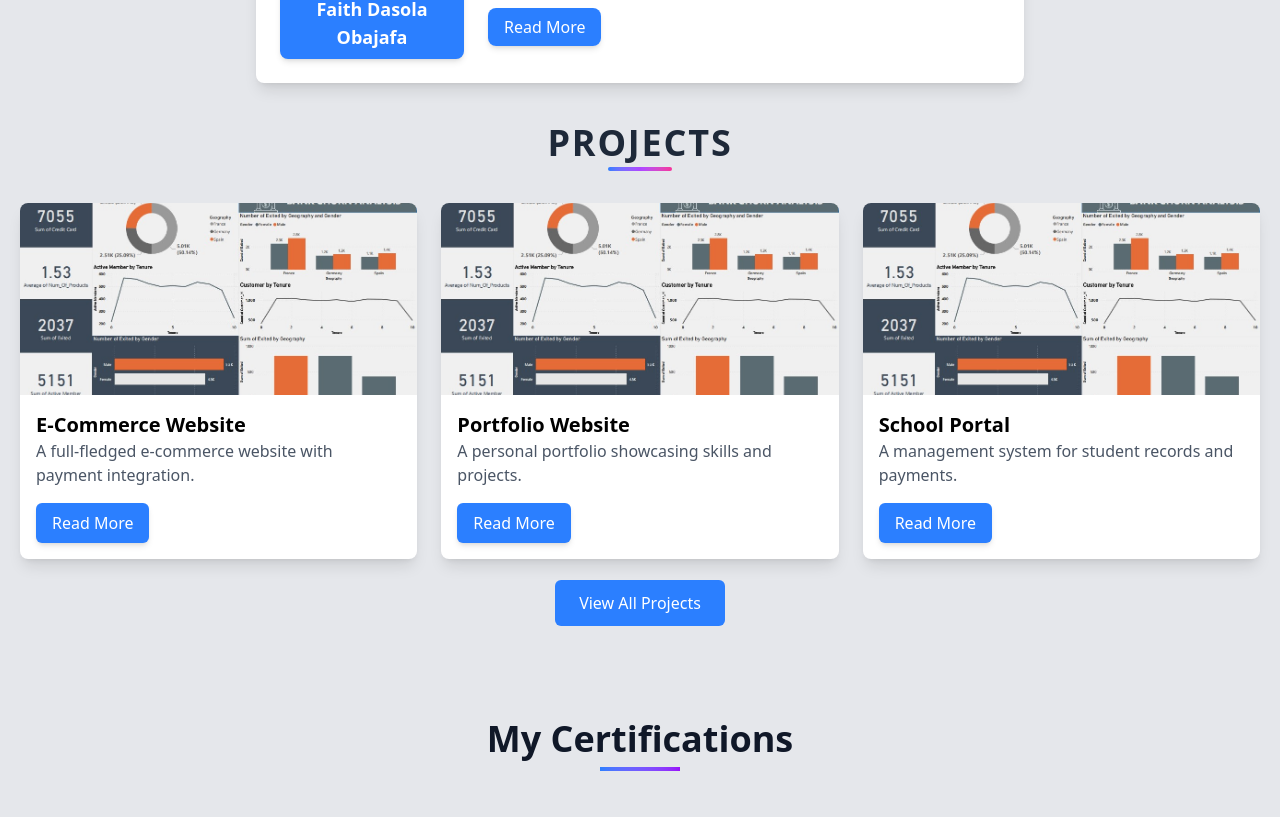
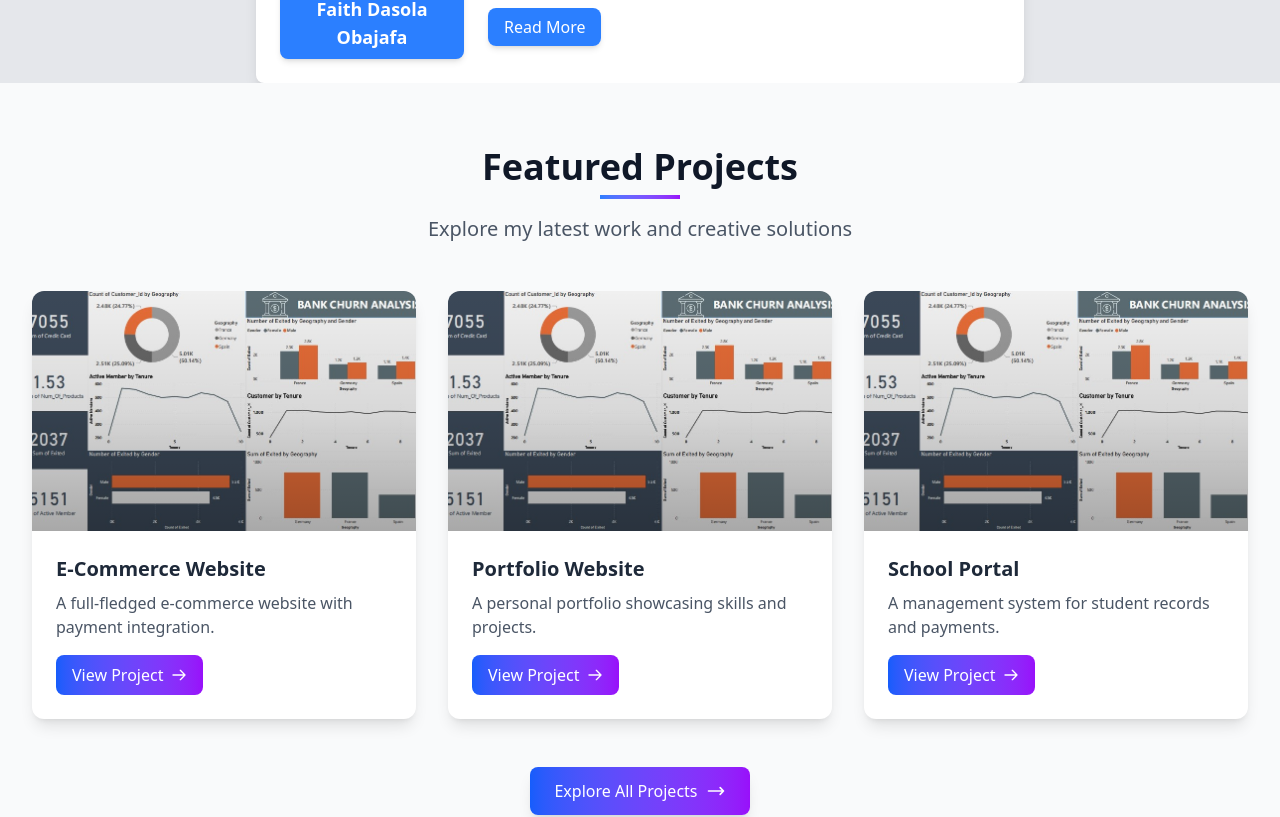
Before and after one commit to Oluwasegun122/blessediog, a Next.js app: page / in a window 1280 px wide. Shown: the part 1105-1922 px from the top of the page. Built offline with nearby package versions, Linux system fonts and the light colour scheme.

Commit message:
first commit

```diff
--- a/app/components/CertificationsSection.tsx
+++ b/app/components/CertificationsSection.tsx
@@ -58,13 +58,12 @@ export default function CertificationsSection() {
   return (
     <section className="py-16 px-4 sm:px-6 lg:px-8">
       <div className="max-w-7xl mx-auto">
-        <div className="text-center mb-12">
-          <h2 className="text-3xl font-extrabold text-gray-900 sm:text-4xl">
-            <span className="block">My Certifications</span>
-            <span className="block mt-2 h-1 w-20 bg-gradient-to-r from-blue-500 to-purple-600 mx-auto"></span>
+        <div className="my-10 flex flex-col items-center">
+          <h2 className="text-4xl font-extrabold tracking-wider uppercase text-gray-800 relative inline-block">
+            Certifications
+            <span className="absolute left-1/2 transform -translate-x-1/2 -bottom-2 h-1 w-16 bg-gradient-to-r from-blue-500 via-purple-500 to-pink-500 rounded-full"></span>
           </h2>
         </div>
-
         <div className="grid gap-8 sm:grid-cols-1 md:grid-cols-2 lg:grid-cols-3">
           {certs.map((cert) => (
             <div
--- a/app/components/ProjectsSection.tsx
+++ b/app/components/ProjectsSection.tsx
@@ -10,6 +10,7 @@ interface Project {
   image: string;
   description: string;
   slug: string;
+  tags?: string[]; // Added optional tags field
 }
 
 export default function ProjectsSection() {
@@ -20,57 +21,129 @@ export default function ProjectsSection() {
     fetch("/api/projects")
       .then((res) => res.json())
       .then((data: Project[]) => {
-        // Only take the first three projects
         setProjects(data.slice(0, 3));
       })
       .catch((err) => console.error("Error fetching projects:", err))
       .finally(() => setLoading(false));
   }, []);
 
-  if (loading) return <p className="text-center">Loading Projects...</p>;
+  if (loading)
+    return (
+      <div className="flex justify-center items-center h-64">
+        <div className="animate-pulse grid grid-cols-1 md:grid-cols-2 lg:grid-cols-3 gap-6 w-full">
+          {[...Array(3)].map((_, i) => (
+            <div
+              key={i}
+              className="bg-white rounded-lg shadow-lg overflow-hidden"
+            >
+              <div className="w-full h-48 bg-gray-200"></div>
+              <div className="p-4 space-y-3">
+                <div className="h-6 bg-gray-200 rounded w-3/4"></div>
+                <div className="space-y-2">
+                  <div className="h-4 bg-gray-200 rounded"></div>
+                  <div className="h-4 bg-gray-200 rounded w-5/6"></div>
+                </div>
+                <div className="h-10 bg-gray-200 rounded w-1/3"></div>
+              </div>
+            </div>
+          ))}
+        </div>
+      </div>
+    );
 
   return (
-    <section className="my-10 px-5">
-      <div className="flex flex-col items-center mb-10">
-        <h2 className="text-4xl font-extrabold tracking-wider uppercase text-gray-800 relative inline-block">
-          Projects
-          <span className="absolute left-1/2 transform -translate-x-1/2 -bottom-2 h-1 w-16 bg-gradient-to-r from-blue-500 via-purple-500 to-pink-500 rounded-full"></span>
+    <section className="py-16 px-4 sm:px-6 lg:px-8 bg-gray-50">
+      <div className="max-w-7xl mx-auto">
+        <div className="text-center mb-12">
+          <h2 className="text-3xl font-extrabold text-gray-900 sm:text-4xl">
+            <span className="block">Featured Projects</span>
+            <span className="block mt-2 h-1 w-20 bg-gradient-to-r from-blue-500 to-purple-600 mx-auto"></span>
           </h2>
+          <p className="mt-4 max-w-2xl text-xl text-gray-600 mx-auto">
+            Explore my latest work and creative solutions
+          </p>
         </div>
-      <div className="grid gap-6 sm:grid-cols-1 md:grid-cols-2 lg:grid-cols-3">
+
+        <div className="grid gap-8 sm:grid-cols-1 md:grid-cols-2 lg:grid-cols-3">
           {projects.map((project) => (
             <div
               key={project.id}
-            className="bg-white shadow-lg rounded-lg overflow-hidden"
+              className="bg-white rounded-xl shadow-lg overflow-hidden hover:shadow-xl transition-shadow duration-300 group"
             >
-            <div className="relative w-full h-48">
+              <div className="relative w-full h-60 overflow-hidden">
                 <Image
                   src={project.image}
                   alt={project.title}
-                layout="fill"
-                objectFit="cover"
+                  fill
+                  className="object-cover group-hover:scale-105 transition-transform duration-500"
+                  quality={90}
                 />
+                <div className="absolute inset-0 bg-gradient-to-t from-black/30 via-black/10 to-transparent"></div>
               </div>
-            <div className="p-4">
-              <h3 className="text-xl font-bold">{project.title}</h3>
-              <p className="text-gray-600 line-clamp-2">
+              <div className="p-6">
+                <h3 className="text-xl font-bold text-gray-800 mb-2">
+                  {project.title}
+                </h3>
+                {project.tags && (
+                  <div className="flex flex-wrap gap-2 mb-3">
+                    {project.tags.map((tag) => (
+                      <span
+                        key={tag}
+                        className="text-xs px-2 py-1 bg-blue-100 text-blue-800 rounded-full"
+                      >
+                        {tag}
+                      </span>
+                    ))}
+                  </div>
+                )}
+                <p className="text-gray-600 mb-4 line-clamp-3">
                   {project.description}
                 </p>
-              <Link href={`/projects/${project.slug}`}>
-                <a className="mt-4 inline-block bg-blue-500 text-white px-4 py-2 rounded-md shadow-md hover:bg-blue-600">
-                  Read More
-                </a>
+                <Link
+                  href={`/projects/${project.slug}`}
+                  className="inline-flex items-center px-4 py-2 bg-gradient-to-r from-blue-600 to-purple-600 text-white rounded-lg hover:from-blue-700 hover:to-purple-700 transition-all"
+                >
+                  View Project
+                  <svg
+                    className="w-4 h-4 ml-2"
+                    fill="none"
+                    stroke="currentColor"
+                    viewBox="0 0 24 24"
+                  >
+                    <path
+                      strokeLinecap="round"
+                      strokeLinejoin="round"
+                      strokeWidth={2}
+                      d="M14 5l7 7m0 0l-7 7m7-7H3"
+                    />
+                  </svg>
                 </Link>
               </div>
             </div>
           ))}
         </div>
-      <div className="mt-8 text-center">
-        <Link href="/projects">
-          <a className="bg-blue-500 text-white px-6 py-3 rounded-md hover:bg-blue-600 transition-all">
-            View All Projects
-          </a>
+
+        <div className="mt-12 text-center">
+          <Link
+            href="/projects"
+            className="inline-flex items-center px-6 py-3 bg-gradient-to-r from-blue-600 to-purple-600 text-white font-medium rounded-lg shadow-lg hover:from-blue-700 hover:to-purple-700 hover:shadow-xl transition-all"
+          >
+            Explore All Projects
+            <svg
+              className="w-5 h-5 ml-2"
+              fill="none"
+              stroke="currentColor"
+              viewBox="0 0 24 24"
+            >
+              <path
+                strokeLinecap="round"
+                strokeLinejoin="round"
+                strokeWidth={2}
+                d="M17 8l4 4m0 0l-4 4m4-4H3"
+              />
+            </svg>
           </Link>
+        </div>
       </div>
     </section>
   );
--- a/app/page.tsx
+++ b/app/page.tsx
@@ -45,7 +45,7 @@ export default function Home() {
               href="/about_me"
               className="px-8 py-3 bg-blue-600 hover:bg-blue-700 text-white font-medium rounded-lg text-lg transition-all duration-300 hover:scale-105 shadow-lg hover:shadow-blue-500/20"
             >
-              Get Started
+              About Me
             </Link>
           </div>
         </div>
```
Lines whose indentation alone changed are shown as unchanged.
